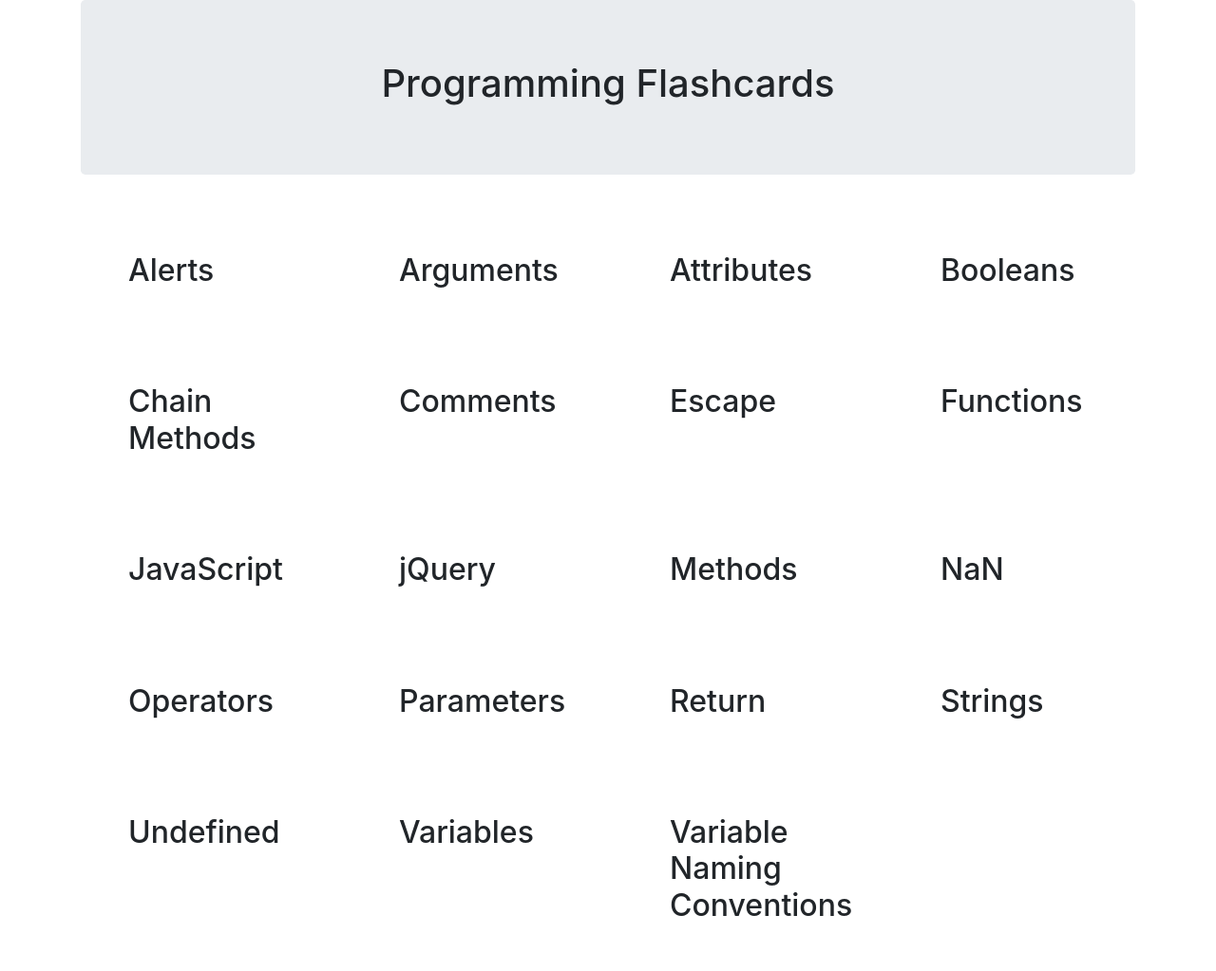
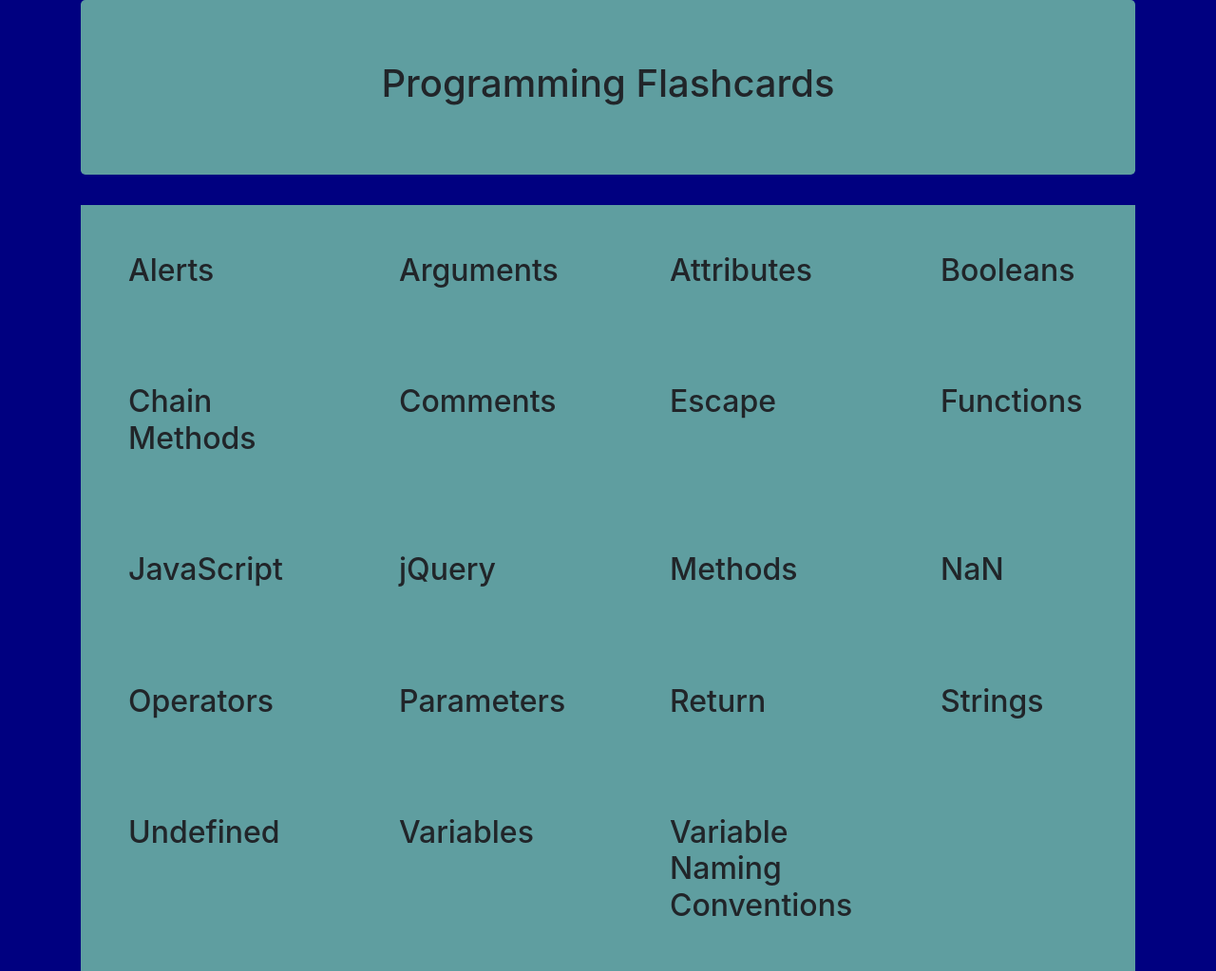
Before and after one commit to Code-Cacophony/flashcard-website, a plain HTML site: page index.html in a window 1280 px wide. Shown: the whole page at 95% size. Drawn offline with nearby package versions, Linux system fonts and the light colour scheme.

Commit message:
change page colors

```diff
--- a/css/styles.css
+++ b/css/styles.css
@@ -1,11 +1,24 @@
 .definition {
   display: none;
-}
-
-.jumbotron {
-  text-align: center;
 }
 
 .clickable {
   margin: 50px;
 }
+
+.container {
+  background-color: navy;
+}
+
+.jumbotron {
+  text-align: center;
+  width: 100%;
+  background-color: cadetblue;
+}
+body {
+  background-color: navy;
+}
+
+.content {
+  background-color: cadetblue;
+}
--- a/index.html
+++ b/index.html
@@ -14,6 +14,7 @@
           <div class="jumbotron">
             <h1>Programming Flashcards</h1>
           </div>
+          <div class="content">
             <div class="row">
               <div class="col-md-3">
                 <div class="clickable">
@@ -147,5 +148,6 @@
               </div>
             </div>
           </div>
+        </div>
     </body>
 </html>
```
Lines whose indentation alone changed are shown as unchanged.
